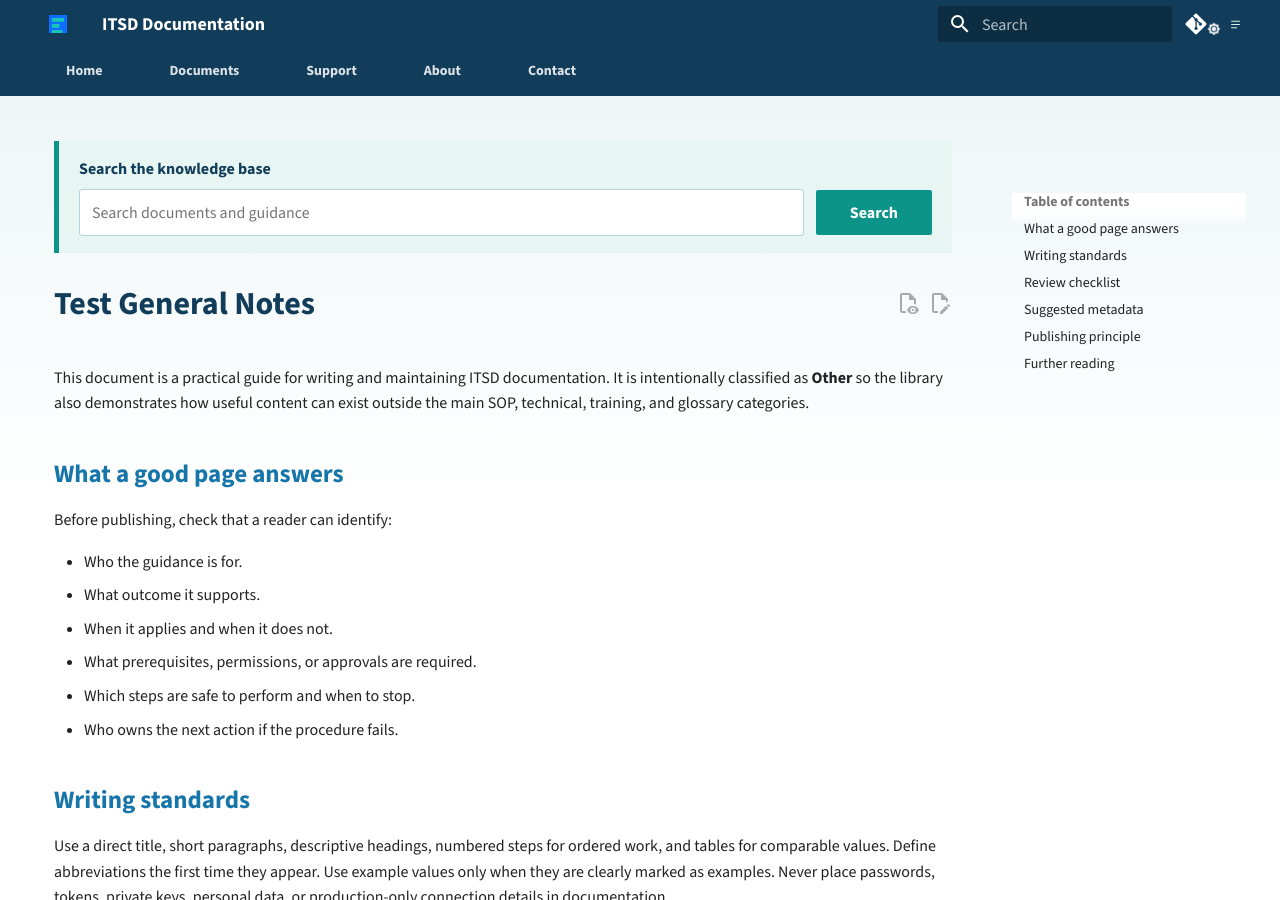
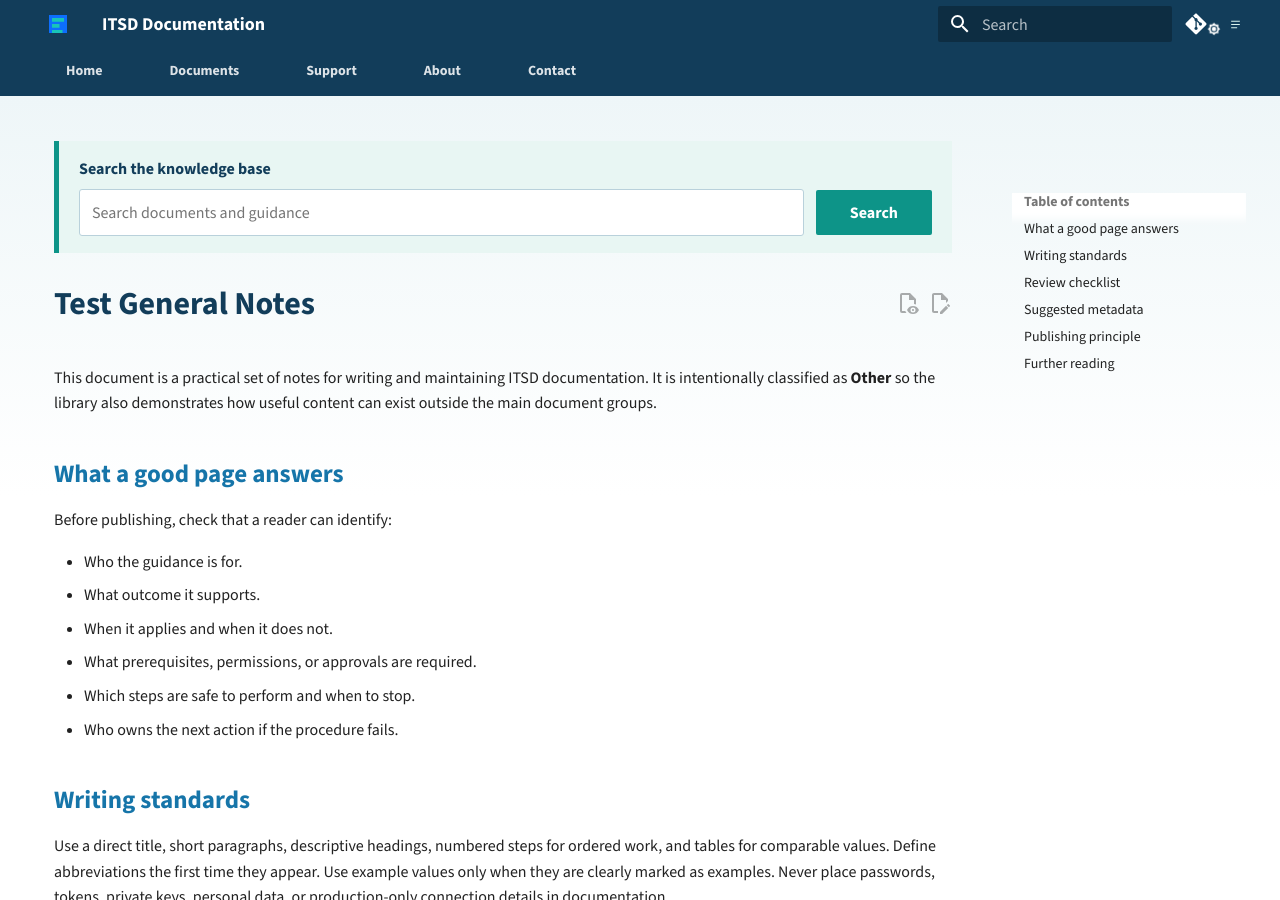
Before and after one commit to dgooding/mkdocs-basic, an MkDocs documentation site: the page built from docs/Test General Notes.md, in a window 1280 px wide and 900 px high. Built offline with MkDocs 1.6.1 and Material for MkDocs 9.7.7, drawn with Linux system fonts in a browser that asks for light colours; comment, search, counter and statistics services are not loaded.

Commit message:
docs: auto-update 2026-08-26 23:53:54

```diff
--- a/docs/Test General Notes.md
+++ b/docs/Test General Notes.md
@@ -1,6 +1,6 @@
 # Test General Notes
 
-This document is a practical guide for writing and maintaining ITSD documentation. It is intentionally classified as **Other** so the library also demonstrates how useful content can exist outside the main SOP, technical, training, and glossary categories.
+This document is a practical set of notes for writing and maintaining ITSD documentation. It is intentionally classified as **Other** so the library also demonstrates how useful content can exist outside the main document groups.
 
 ## What a good page answers
 
```
